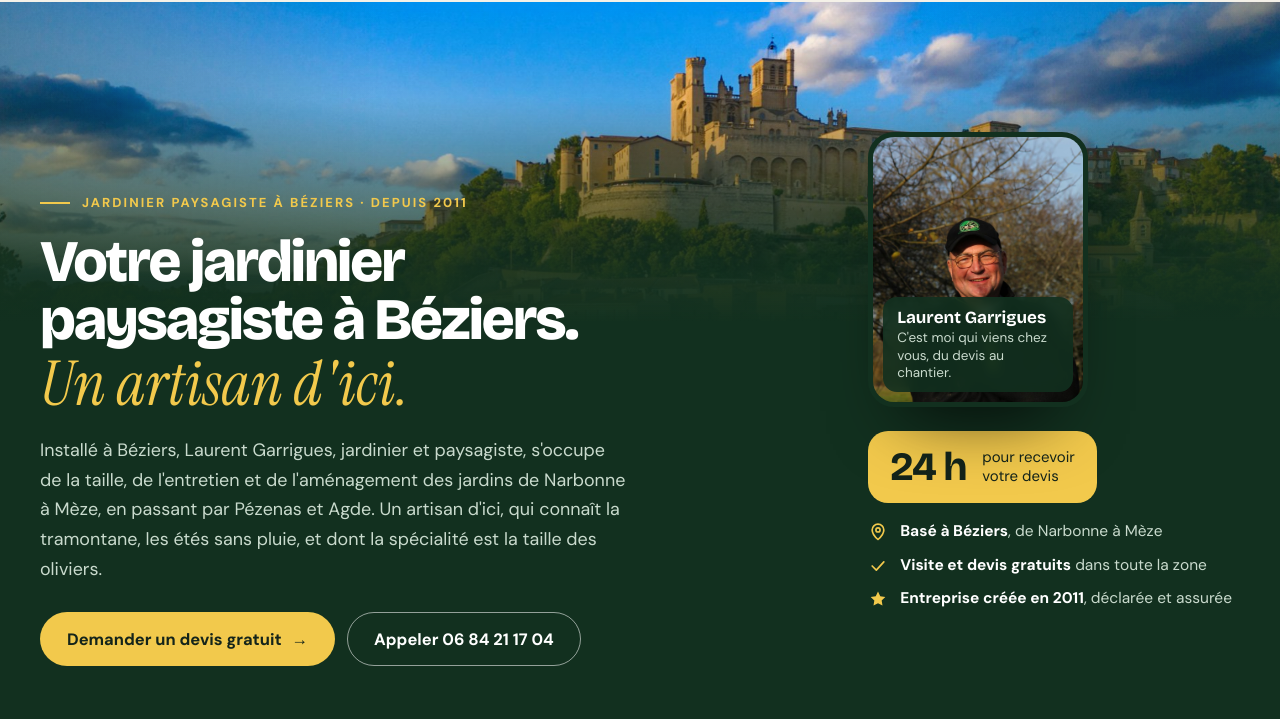
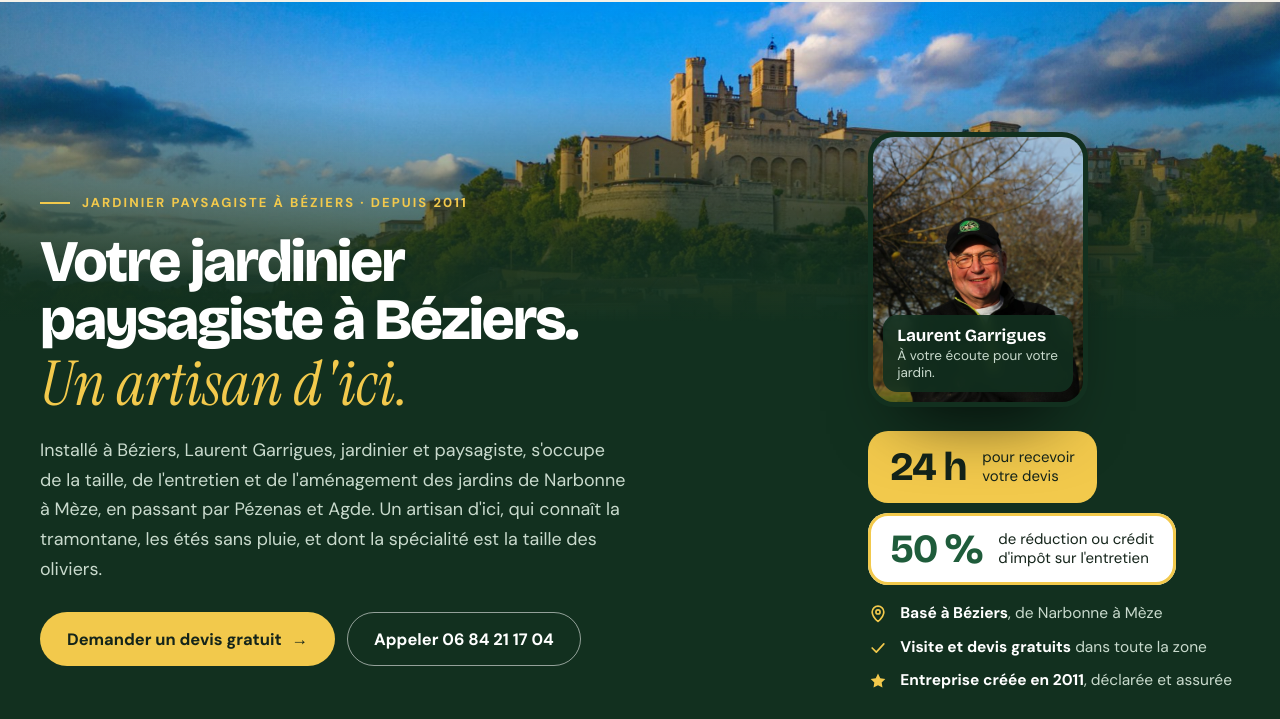
Before and after one commit to Steven-veiller/laurent-site, a plain HTML site: page index.html in a window 1280 px wide. Shown: the part 75-794 px from the top of the page. Drawn offline with nearby package versions, Linux system fonts and the light colour scheme.

Commit message:
Accueil : « À votre écoute pour votre jardin » et pastille 50 % de réduction ou crédit d'impôt
Co-Authored-By: Claude Opus 5.5 <noreply@anthropic.com>
Claude-Session: https://claude.ai/code/session_01PSM2RHYBp1vhZmk7nvfrNz

```diff
--- a/index.html
+++ b/index.html
@@ -89,6 +89,7 @@ header .btn{min-height:46px;padding:0 20px;font-size:15px}
 .rating .stars{color:var(--sun);font-size:19px;letter-spacing:2px}
 .rating b{color:#fff}
 .hchip{align-self:flex-start;display:flex;align-items:center;gap:16px;background:var(--sun);color:var(--ink);border-radius:20px;padding:16px 22px;font-size:15px;line-height:1.3}
+.hchips{display:flex;flex-wrap:wrap;gap:10px}.hchip.tax{background:#fff;color:var(--ink);text-decoration:none;box-shadow:inset 0 0 0 3px var(--sun)}.hchip.tax b{color:var(--green)}
 .hchip b{display:block;font-family:var(--display);font-size:40px;letter-spacing:-.03em;line-height:1}
 .skyline{position:relative;margin:0 auto 64px}
 .skyline .sky{width:100%;height:auto;max-height:280px;display:block}
@@ -506,15 +507,15 @@ footer a{color:#fff}
  <figure class="hpic"><img src="img/beziers.jpg" alt="Béziers : la cathédrale Saint-Nazaire au-dessus de l'Orb et du Pont Vieux"></figure>
  <div class="wrap hwrap">
   <div class="hcard anim d1">
-   <div class="me-m"><img src="img/laurent-portrait.jpg" alt="Laurent Garrigues"><span><b>Laurent Garrigues</b>Votre paysagiste</span></div>
+   <div class="me-m"><img src="img/laurent-portrait.jpg" alt="Laurent Garrigues"><span><b>Laurent Garrigues</b>À votre écoute pour votre jardin</span></div>
    <div class="eb"><span>Jardinier paysagiste à Béziers · depuis 2011</span></div>
    <h1>Votre jardinier paysagiste à Béziers. <em class="s">Un artisan d'ici.</em></h1>
    <p class="lead">Installé à Béziers, Laurent Garrigues, jardinier et paysagiste, s'occupe de la taille, de l'entretien et de l'aménagement des jardins de Narbonne à Mèze, en passant par Pézenas et Agde. Un artisan d'ici, qui connaît la tramontane, les étés sans pluie, et dont la spécialité est la taille des oliviers.</p>
    <div class="ctas"><a class="btn sun" href="#devis">Demander un devis gratuit <span class="arrow" aria-hidden="true">→</span></a><a class="btn out-l" href="tel:+33684211704">Appeler 06 84 21 17 04</a></div>
   </div>
   <div class="hside anim d3">
-   <figure class="me"><img src="img/laurent-portrait.jpg" alt="Laurent Garrigues, jardinier paysagiste à Béziers" style="object-position:50% 28%"><figcaption><b>Laurent Garrigues</b>C'est moi qui viens chez vous, du devis au chantier.</figcaption></figure>
-   <div class="hchip"><b>24 h</b><span>pour recevoir<br>votre devis</span></div>
+   <figure class="me"><img src="img/laurent-portrait.jpg" alt="Laurent Garrigues, jardinier paysagiste à Béziers" style="object-position:50% 28%"><figcaption><b>Laurent Garrigues</b>À votre écoute pour votre jardin.</figcaption></figure>
+   <div class="hchips"><div class="hchip"><b>24 h</b><span>pour recevoir<br>votre devis</span></div><a class="hchip tax" href="#cooperative"><b>50 %</b><span>de réduction ou crédit<br>d'impôt sur l'entretien</span></a></div>
    <ul class="local">
     <li><svg width="20" height="20" viewBox="0 0 24 24" fill="none" stroke="currentColor" stroke-width="2" stroke-linecap="round" stroke-linejoin="round" aria-hidden="true"><path d="M12 21s-7-6.2-7-11.5A7 7 0 0 1 19 9.5C19 14.8 12 21 12 21z"/><circle cx="12" cy="9.5" r="2.5"/></svg><span><b>Basé à Béziers</b>, de Narbonne à Mèze</span></li>
     <li><svg width="20" height="20" viewBox="0 0 24 24" fill="none" stroke="currentColor" stroke-width="2" stroke-linecap="round" stroke-linejoin="round" aria-hidden="true"><path d="M5 12l5 5 9-10"/></svg><span><b>Visite et devis gratuits</b> dans toute la zone</span></li>
```
